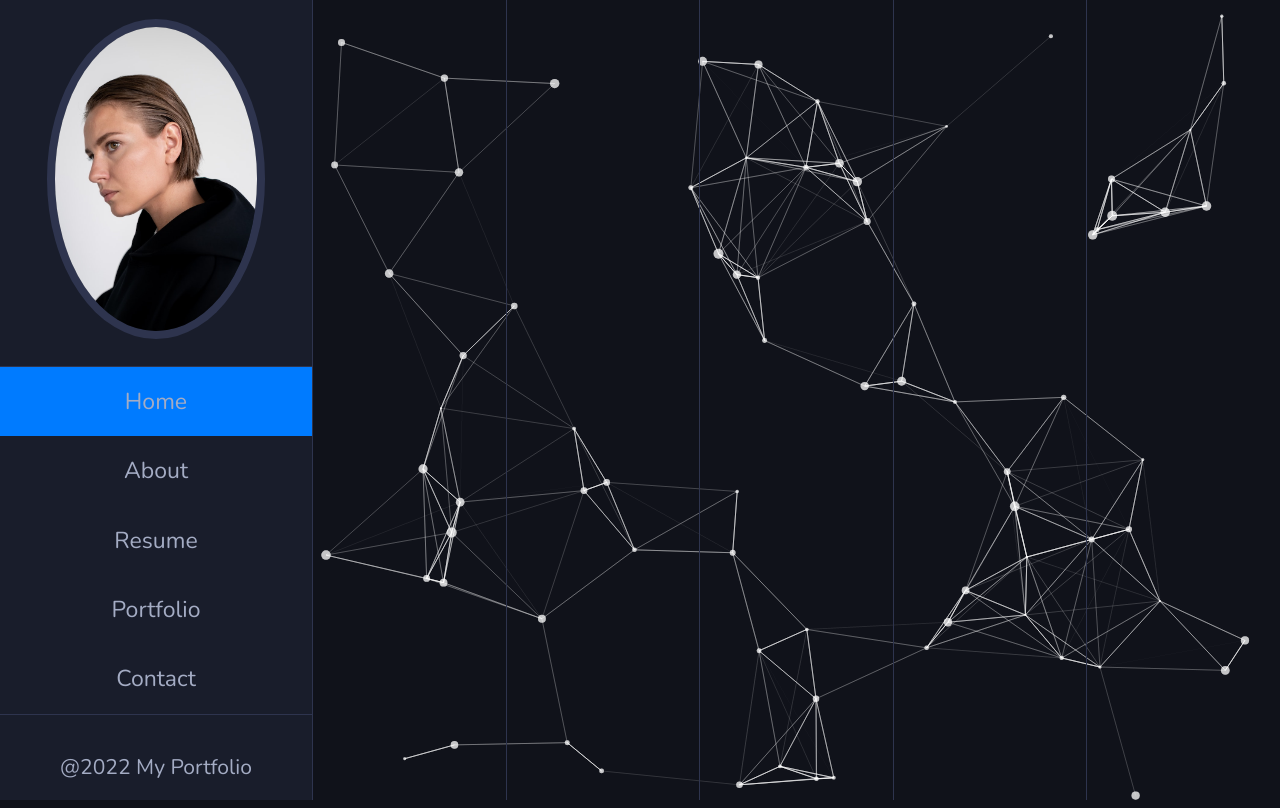
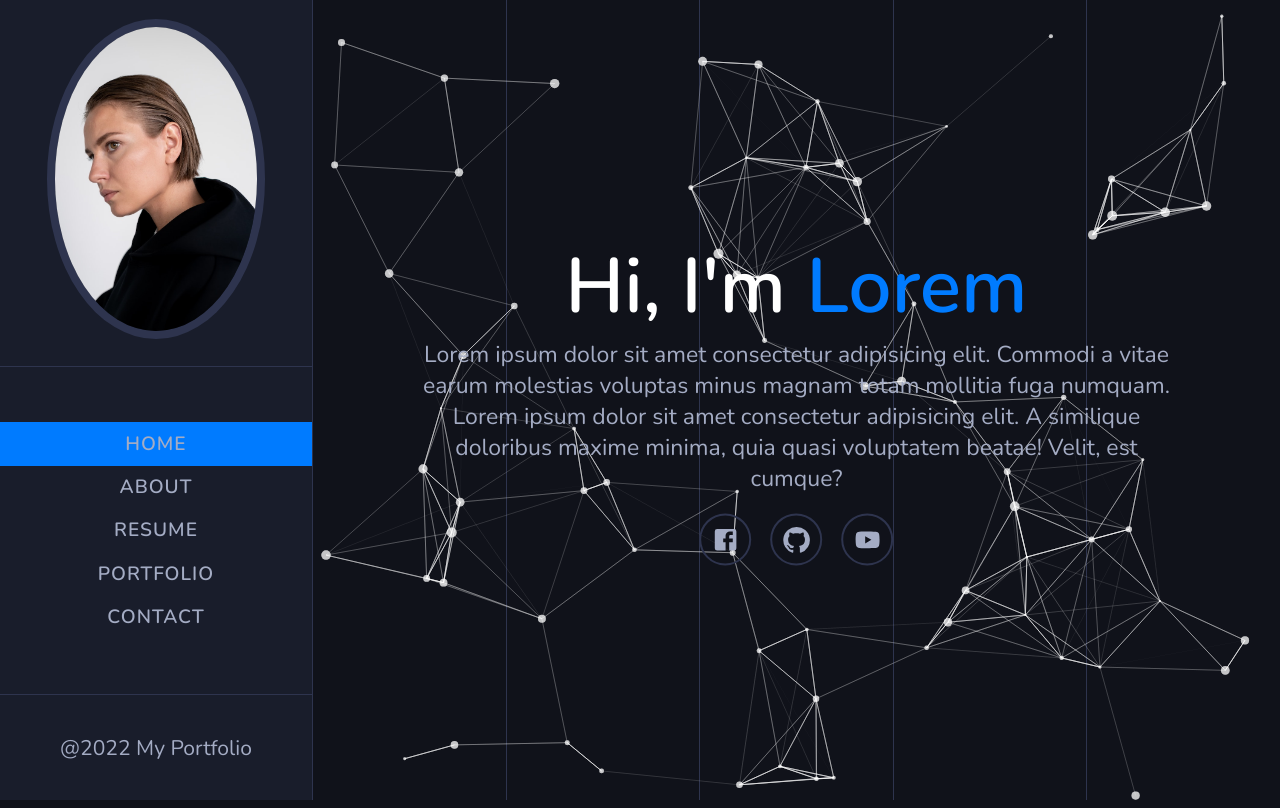
Before and after one commit to mjossany/portfolio, a React (Create React App) app: page / in a window 1280 px wide. Built offline with nearby package versions, Linux system fonts and the light colour scheme.

Commit message:
Completes the layout of the  main content component

```diff
--- a/package.json
+++ b/package.json
@@ -3,8 +3,11 @@
   "version": "0.1.0",
   "private": true,
   "dependencies": {
+    "@emotion/css": "^11.7.1",
+    "@emotion/react": "^11.8.1",
+    "@emotion/styled": "^11.8.1",
+    "@mui/icons-material": "^5.4.4",
     "@mui/material": "^5.4.4",
-    "@mui/styled-engine-sc": "^5.4.2",
     "@testing-library/jest-dom": "^5.16.2",
     "@testing-library/react": "^12.1.3",
     "@testing-library/user-event": "^13.5.0",
--- a/src/components/Navigation.jsx
+++ b/src/components/Navigation.jsx
@@ -76,8 +76,13 @@ const NavigationStyled = styled.nav`
       display: block;
       a {
         display: block;
-        padding: 1rem 0;
+        padding: .45rem 0;
         position: relative;
+        z-index: 10;
+        text-transform: uppercase;
+        transition: all .4s ease-in-out;
+        font-weight: 600;
+        letter-spacing: 1px;
         &:hover {
           cursor: pointer;
         }
--- a/src/pages/HomePage.jsx
+++ b/src/pages/HomePage.jsx
@@ -2,19 +2,74 @@ import React from "react";
 import Particles from "react-tsparticles";
 import styled from "styled-components";
 import particlesConfig from "../helpers/particlesConfig";
+import FacebookIcon from '@mui/icons-material/Facebook';
+import GitHubIcon from '@mui/icons-material/GitHub';
+import YouTubeIcon from '@mui/icons-material/YouTube';
 
 const HomePage = () => {
   return(
     <HomeStyled>
       <Particles params={particlesConfig}></Particles>
+      <div className="typography">
+        <h1>Hi, I'm <span>Lorem</span></h1>
+        <p>
+          Lorem ipsum dolor sit amet consectetur adipisicing elit. Commodi a vitae earum molestias voluptas minus magnam totam mollitia fuga numquam. Lorem ipsum dolor sit amet consectetur adipisicing elit. A similique doloribus maxime minima, quia quasi voluptatem beatae! Velit, est cumque?
+        </p>
+        <div className="icons">
+          <a href="https://codepen.io/pen/" className="icon i-facebook">
+            <FacebookIcon />
+          </a>
+          <a href="https://codepen.io/pen/" className="icon i-github">
+            <GitHubIcon />
+          </a>
+          <a href="https://codepen.io/pen/" className="icon i-youtube">
+            <YouTubeIcon />
+          </a>
+        </div>
+      </div>
     </HomeStyled>
   )
 };
 
 const HomeStyled = styled.div`
+  width: 100%;
   height: 100vh;
+  position: relative;
   #tsparticles {
     height: inherit;
+    position: absolute;
+    top: 0;
+    left: 0;
+  }
+  .typography{
+    position: absolute;
+    top: 50%;
+    left: 50%;
+    transform: translate(-50%, -50%);
+    text-align: center;
+    width: 80%;
+    .icons {
+      display: flex;
+      justify-content: center;
+      margin-top: 1rem;
+      .icon {
+        border: 2px solid var(--border-color);
+        display: flex;
+        border-radius: 50%;
+        cursor: pointer;
+        transition: all .4s ease-in-out;
+        &:hover {
+          border: 2px solid var(--primary-color);
+          color: var(--primary-color);
+        }
+        &:not(:last-child) {
+          margin-right: 1rem;
+        }
+        svg {
+          margin: .5rem;
+        }
+      }
+    }
   }
 `;
 
--- a/src/styles/GlobalStyle.jsx
+++ b/src/styles/GlobalStyle.jsx
@@ -33,6 +33,19 @@ const GlobalStyle = createGlobalStyle`
     font-family: inherit;
     color: inherit;
     font-size: inherit;
+    font-size: 1rem;
+  }
+
+  h1 {
+    font-size: 4rem;
+    color: var(--white-color);
+    span {
+      font-size: 4rem;
+    }
+  }
+
+  span {
+    color: var(--primary-color);
   }
 `;
 
```
Also changed, not shown: 1 other file (tests, documents, lock files or other folders).
